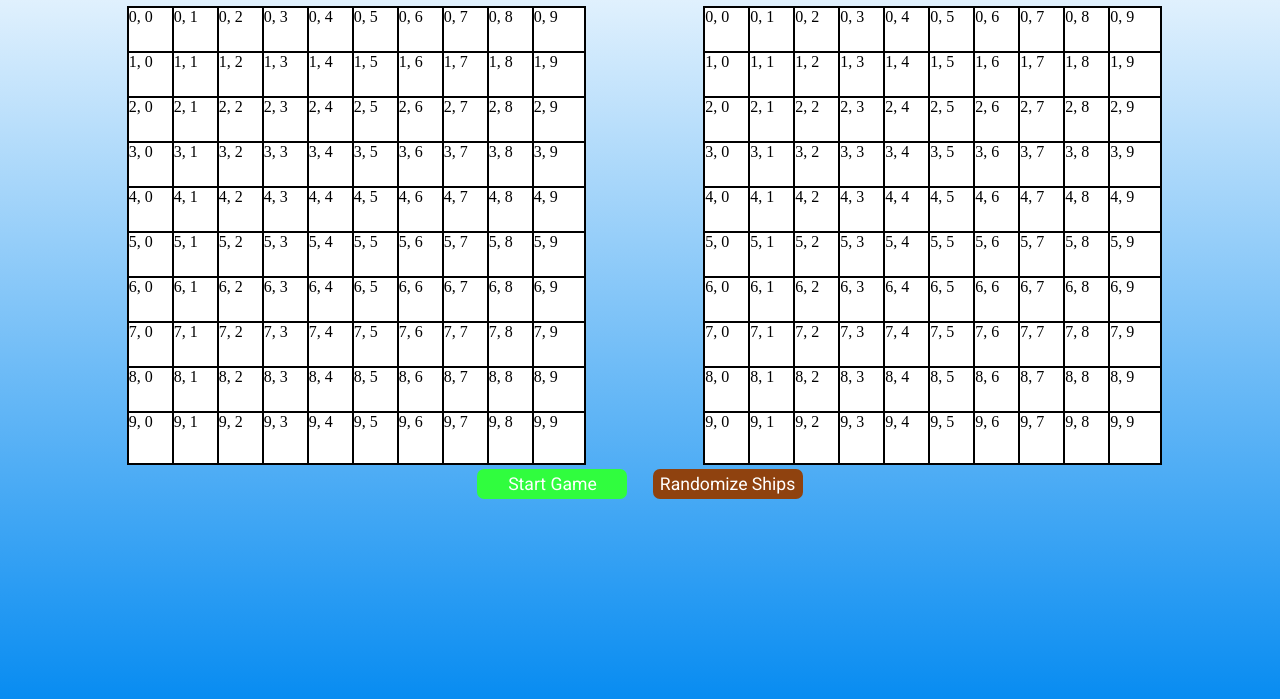
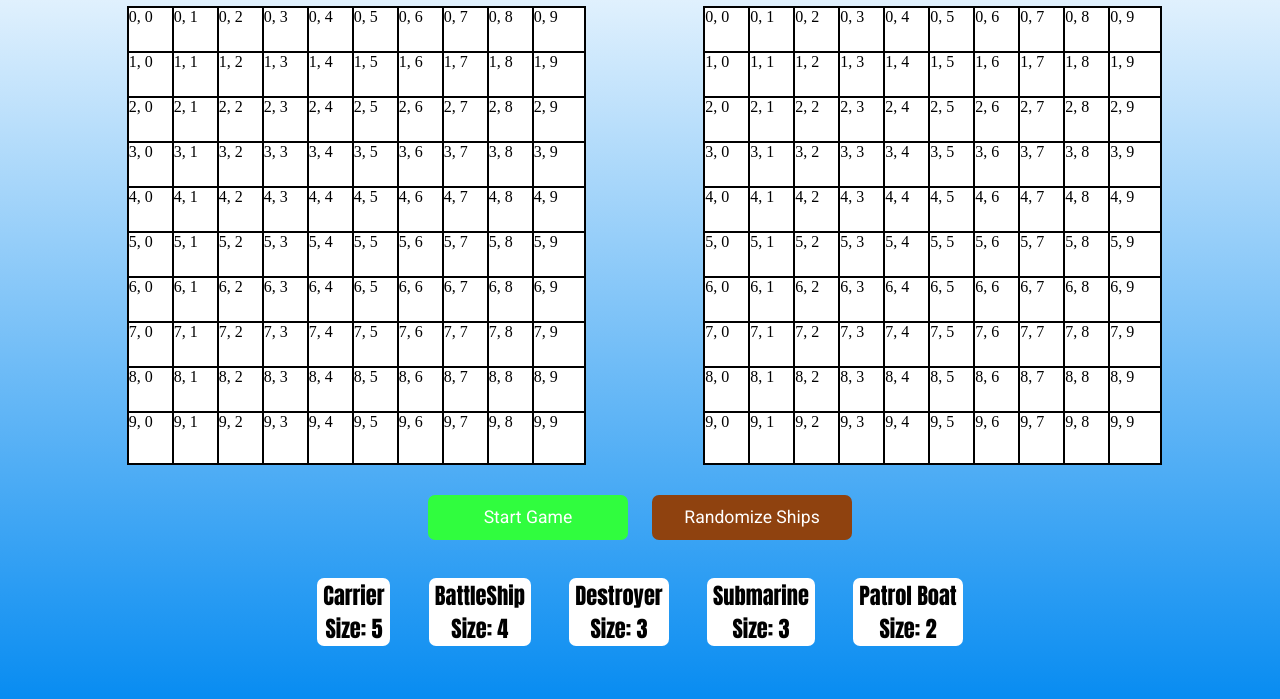
Before and after one commit to dayercher005/Battleship, a website built with webpack: page src/assets/template.html in a window 1280 px wide. Shown: the part 101-800 px from the top of the page. Built offline with nearby package versions, Linux system fonts and the light colour scheme.

Commit message:
Rendered the UI forShip Buttons for all ships

```diff
--- a/src/assets/styles.css
+++ b/src/assets/styles.css
@@ -50,15 +50,15 @@ div[id="battleFields"]{
 div[id="buttonContainer"]{
     display: flex;
     justify-content: center;
-    margin: 1%;
+    margin: 3%;
     gap: 2%;
 }
 
 button[class="buttonStyles"]{
     font-family: var(--font-family);
     font-size: 1.1rem;
-    height: 30px;
-    width: 150px;
+    height: 45px;
+    width: 200px;
     color: var(--white-color);
     border: none;
     border-radius: 7px;
@@ -80,3 +80,21 @@ button[id="randomButton"]{
 button[id="randomButton"]:hover{
     background-color: hsl(24, 81%, 25%);
 }
+
+div[id="shipButtonContainer"]{
+    display: flex;
+    justify-content: center;
+    gap: 3%;
+}
+
+button[class="Ships"]{
+    font-family: Impact;
+    font-size:1.4rem;
+    border: none;
+    border-radius: 7px;
+    background-color: hsl(0, 0%, 100%);
+}
+
+button[class="Ships"]:hover{
+    background-color: hsl(0, 0%, 90%);
+}
--- a/src/assets/template.html
+++ b/src/assets/template.html
@@ -36,5 +36,13 @@
         <button class="buttonStyles" id="randomButton">Randomize Ships</button>
     </div>
 
+    <div id="shipButtonContainer">
+        <button class="Ships" id="Carrier">Carrier<br>Size: 5 </button>
+        <button class="Ships" id="BattleShip">BattleShip<br>Size: 4</button>
+        <button class="Ships" id="Destroyer">Destroyer<br>Size: 3</button>
+        <button class="Ships" id="Submarine">Submarine<br>Size: 3</button>
+        <button class="Ships" id="PatrolBoat">Patrol Boat<br>Size: 2</button>
+    </div>
+
 </body>
 </html>
```
